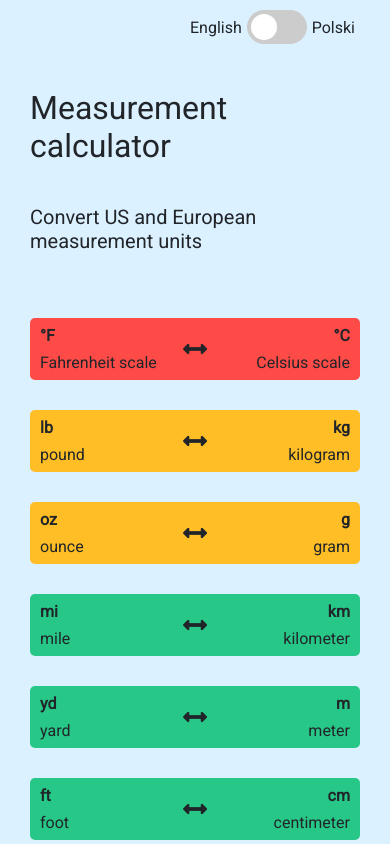
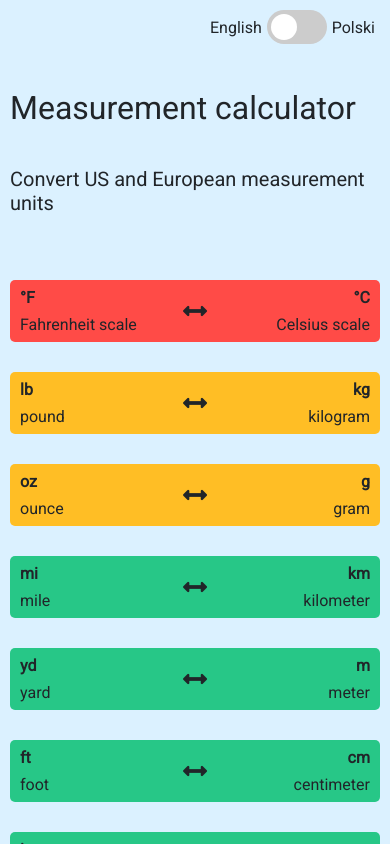
Before and after one commit to danielkoban/measurement-calculator, a Vue app: page / in a window 390 px wide. Shown: the top 844 px of the page. Built offline with nearby package versions, Linux system fonts and the light colour scheme.

Commit message:
add media queries in App component

```diff
--- a/src/App.vue
+++ b/src/App.vue
@@ -49,4 +49,10 @@ body {
   margin: 0 auto;
   padding: 0 30px;
 }
+
+@media (max-width: 738px) {
+  .app__container {
+    padding: 0 10px;
+  }
+}
 </style>
```
